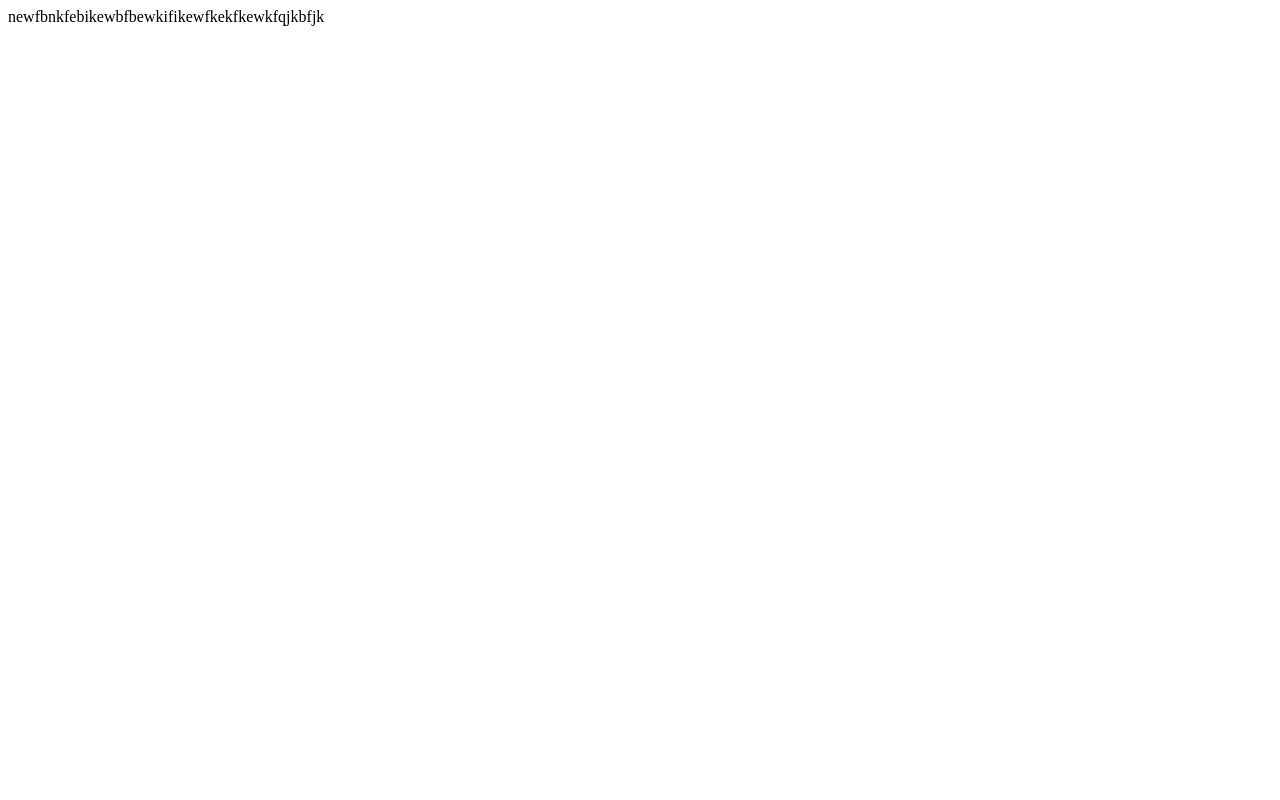
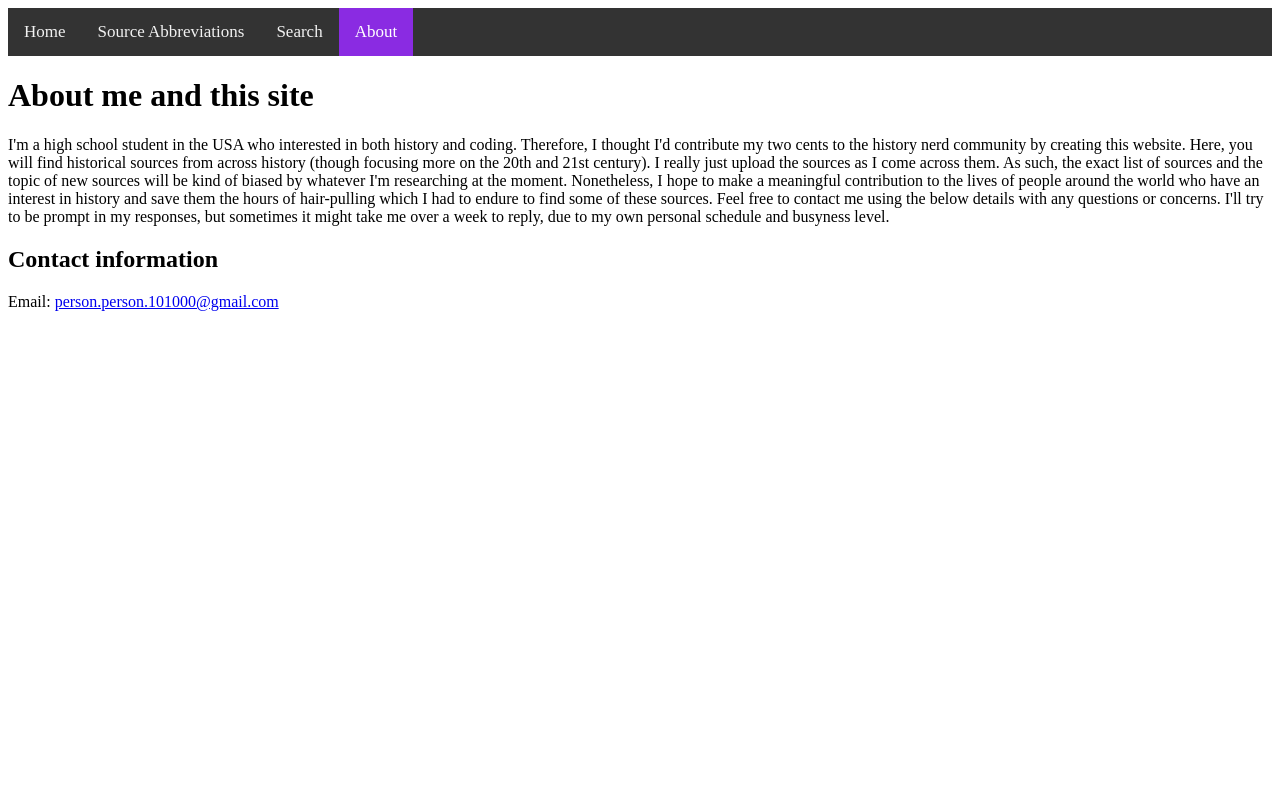
Before and after one commit to hi101000/Source-Closet, a Flask app: page /about in a window 1280 px wide. Before the commit the page is almost empty. Run offline with Flask 3, Linux system fonts and the light colour scheme.

Commit message:
Added about page and updated source pages

```diff
--- a/app.py
+++ b/app.py
@@ -30,7 +30,7 @@ def sources_abbr():
 
 @app.route('/about')
 def about():
-    return "newfbnkfebikewbfbewkifikewfkekfkewkfqjkbfjk"
+    return render_template("about.html")
 
 if __name__ == '__main__':
     app.run()
--- a/templates/Sources.html
+++ b/templates/Sources.html
@@ -6,6 +6,7 @@
     <style>
         p{
             padding: 20px;
+            font-family: Copperplate, ui-rounded;
         }
     </style>
     <link rel="stylesheet" href="{{ url_for('static', filename='styles/styles.css') }}">
@@ -14,7 +15,7 @@
     <div class="topnav">
       <a href="{{url_for('index')}}">Home</a>
       <a class="active" href="{{url_for('sources_abbr')}}">Source Abbreviations</a>
-      <a href="{{ url_for('index') }}">Contact</a>
+      <a href="{{ url_for('index') }}">Search</a>
       <a href="{{ url_for('about') }}">About</a>
     </div>
     <p>
--- /dev/null
+++ b/templates/about.html
@@ -0,0 +1,39 @@
+<!DOCTYPE html>
+<html lang="en">
+<head>
+    <meta charset="UTF-8">
+    <title>Source Closet - About</title>
+    <link rel="stylesheet" href="{{ url_for('static', filename='styles/styles.css') }}">
+    <style>
+        h1{
+            font-family: Copperplate, ui-rounded;
+        }
+        h2{
+            font-family: Copperplate, ui-rounded;
+        }
+        p{
+            font-family: Copperplate, ui-rounded;
+        }
+    </style>
+</head>
+<body>
+    <div class="topnav">
+      <a href="{{url_for('index')}}">Home</a>
+      <a href="{{url_for('sources_abbr')}}">Source Abbreviations</a>
+      <a href="{{ url_for('index') }}">Search</a>
+      <a class="active" href="{{ url_for('about') }}">About</a>
+    </div>
+    <h1>About me and this site</h1>
+    <p>I'm  a high school student in the USA who interested in both history and coding. Therefore, I thought I'd contribute my two cents
+    to the history nerd community by creating this website. Here, you will find historical sources from across history (though focusing more on the 20th and 21st century).
+    I really just upload the sources as I come across them. As such, the exact list of sources and the topic of new sources will be kind of biased
+    by whatever I'm researching at the moment. Nonetheless, I hope to make a meaningful contribution to the lives of people around the world who have an interest in history
+    and save them the hours of hair-pulling which I had to endure to find some of these sources. Feel free to contact me using the below details with any questions or concerns.
+    I'll try to be prompt in my responses, but sometimes it might take me over a week to reply, due to my own personal schedule and busyness level.</p>
+
+    <h2>Contact information</h2>
+    <p>
+        Email: <a href="mailto:person.person.101000@gmail.com">person.person.101000@gmail.com</a>
+    </p>
+</body>
+</html>
--- a/templates/index.html
+++ b/templates/index.html
@@ -9,7 +9,7 @@
 <div class="topnav">
   <a class="active" href="{{url_for('index')}}">Home</a>
   <a href="{{url_for('sources_abbr')}}">Source Abbreviations</a>
-  <a href="{{ url_for('index') }}">Contact</a>
+  <a href="{{ url_for('index') }}">Search</a>
   <a href="{{ url_for('about') }}">About</a>
 </div>
 <h1 id="title">Source Closet</h1>
```
Also changed, not shown: templates/source.html (+7 -1 lines), sources.db.
